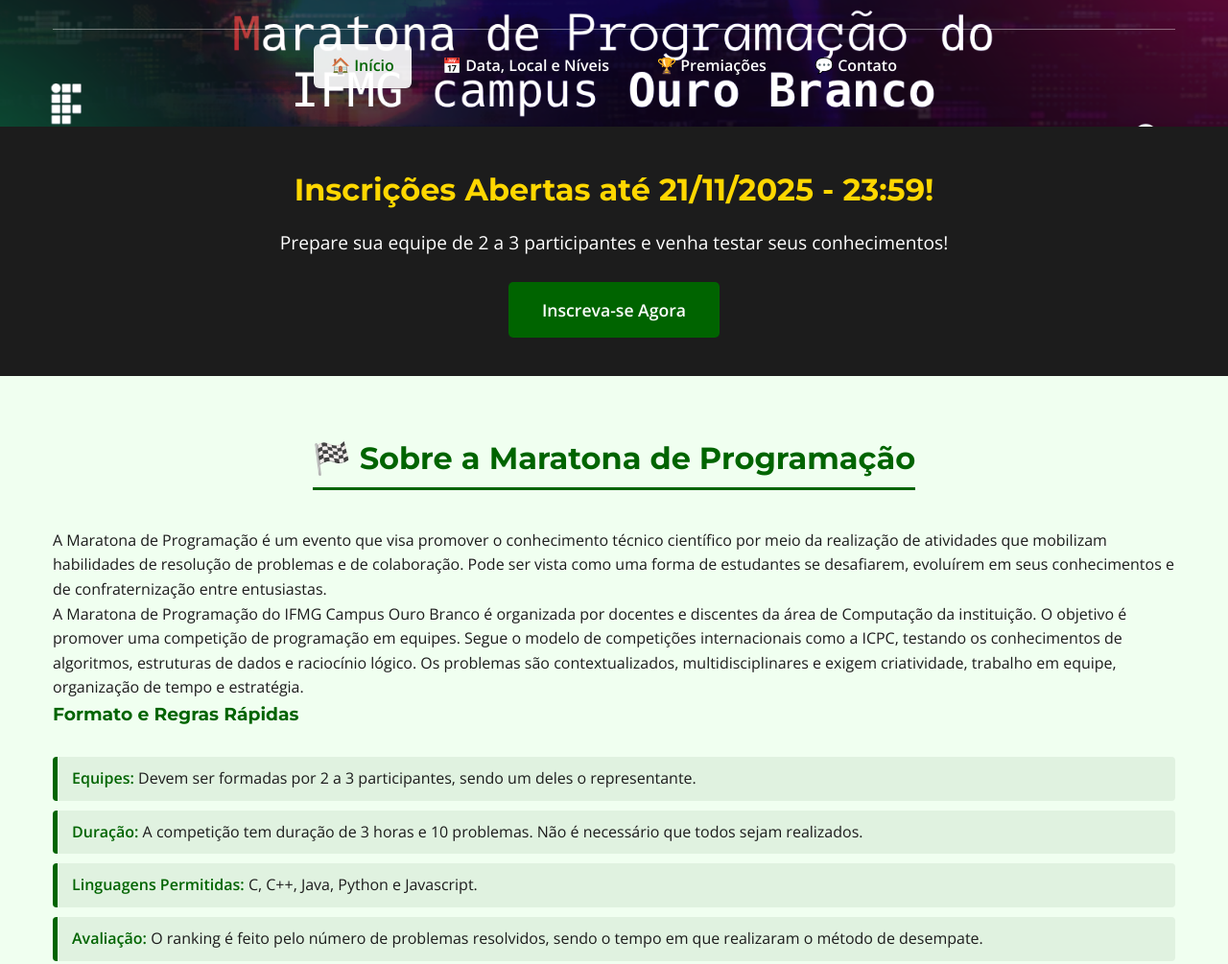
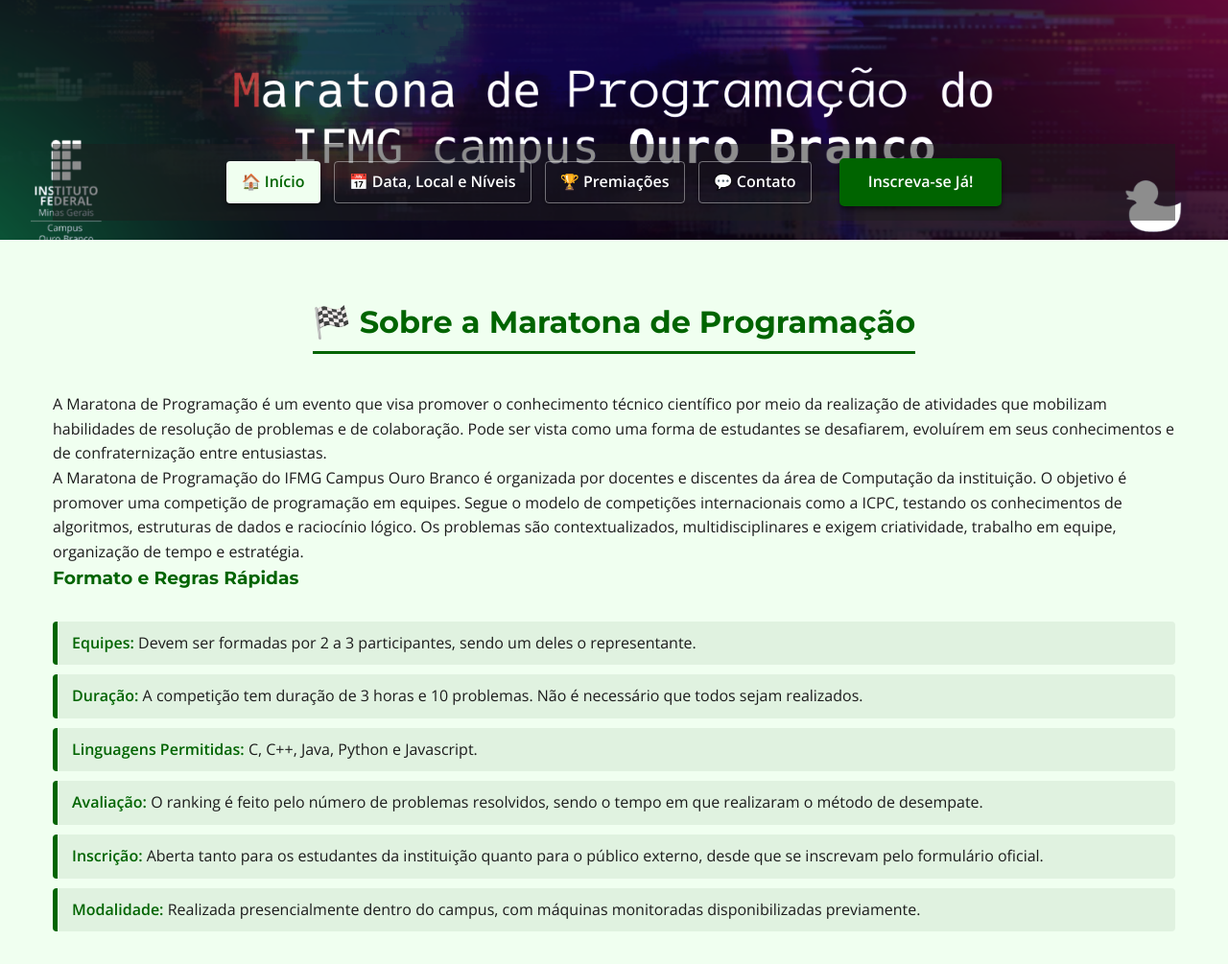
Before and after one commit to Sxmvel/Maratona-Programacao-IFMG, a plain HTML site: page index.html in a window 1280 px wide. Shown: the top 1005 px of the page at 96% size. Drawn offline with nearby package versions, Linux system fonts and the light colour scheme.

Commit message:
Limpeza visual do cabeçalho. Botões de navegação melhorados

```diff
--- a/css/style.css
+++ b/css/style.css
@@ -20,7 +20,10 @@ body {
     color: var(--color-secondary);
 }
 
-h1, h2, h3, h4 {
+h1,
+h2,
+h3,
+h4 {
     font-family: 'Montserrat', sans-serif;
     color: var(--color-primary);
     margin-bottom: 0.5em;
@@ -52,45 +55,71 @@ h1, h2, h3, h4 {
     background-size: cover;
     background-position: center center;
     background-color: var(--color-secondary);
+    color: var(--color-text-light);
 
-    color: var(--color-text-light);
-    padding: 20px 0 40px 0;
+    min-height: 250px;
+    padding-bottom: 20px;
     text-align: center;
+
+    display: flex;
+    flex-direction: column;
+    justify-content: flex-end;
 }
 
 .main-header .container {
-    display: flex;
-    flex-direction: column;
-    align-items: center;
+    width: 100%;
 }
-
 
 nav {
     margin-top: 10px;
     padding-top: 15px;
-    border-top: 1px solid rgba(255, 255, 255, 0.4);
-    width: 100%;
+
+    border-top: none;
+    background-color: rgba(28, 28, 28, 0.5);
+
+    padding: 15px 0;
 }
 
 nav a {
     color: var(--color-text-light);
     text-decoration: none;
-    padding: 10px 18px;
+    padding: 8px 15px;
     margin: 0 5px;
-    border-radius: 6px;
-    transition: background-color 0.3s;
+    border-radius: 4px;
+    transition: background-color 0.2s, color 0.2s;
     display: inline-block;
     font-weight: 600;
+
+
+    border: 1px solid rgba(255, 255, 255, 0.4);
+    box-shadow: 0 1px 3px rgba(0, 0, 0, 0.3);
 }
 
 nav a:hover {
     background-color: rgba(255, 255, 255, 0.2);
+    color: #ffd700;
 }
 
 nav a.active {
-    background-color: rgba(255, 255, 255, 0.9);
+    background-color: var(--color-background);
     color: var(--color-primary);
     font-weight: 700;
+    box-shadow: 0 2px 5px rgba(0, 0, 0, 0.5);
+}
+
+.cta-nav {
+    background-color: #ffd700;
+    color: var(--color-secondary);
+    font-weight: 700 !important;
+    margin-left: 20px;
+    padding: 10px 20px;
+    border: none !important;
+    box-shadow: 0 3px 5px rgba(0, 0, 0, 0.5);
+}
+
+.cta-nav:hover {
+    background-color: #ffc400;
+    color: var(--color-secondary);
 }
 
 
@@ -187,7 +216,8 @@ table {
     text-align: left;
 }
 
-table th, table td {
+table th,
+table td {
     padding: 12px 15px;
     border: 1px solid #ddd;
 }
@@ -425,21 +455,40 @@ footer {
     color: var(--color-secondary);
 }
 
-.horario-final, .endereco-completo {
+.horario-final,
+.endereco-completo {
     font-size: 0.9em;
     font-weight: 400;
     color: #666;
     margin-top: 5px;
 }
 
-.destaque-inscricao { border-bottom: 5px solid #008000; } /* Verde para Inscrição */
-.destaque-inscricao p { color: #008000; }
+.destaque-inscricao {
+    border-bottom: 5px solid #008000;
+}
 
-.destaque-evento { border-bottom: 5px solid #ffd700; } /* Amarelo/Dourado para Evento */
-.destaque-evento p { color: #ffd700; }
+/* Verde para Inscrição */
+.destaque-inscricao p {
+    color: #008000;
+}
 
-.destaque-local { border-bottom: 5px solid #1C1C1C; } /* Preto para Local */
-.destaque-local p { color: #1C1C1C; }
+.destaque-evento {
+    border-bottom: 5px solid #ffd700;
+}
+
+/* Amarelo/Dourado para Evento */
+.destaque-evento p {
+    color: #ffd700;
+}
+
+.destaque-local {
+    border-bottom: 5px solid #1C1C1C;
+}
+
+/* Preto para Local */
+.destaque-local p {
+    color: #1C1C1C;
+}
 
 /* 2. Níveis Grid */
 .niveis-grid {
--- a/index.html
+++ b/index.html
@@ -19,18 +19,12 @@
                 <a href="detalhes.html">📅 Data, Local e Níveis</a>
                 <a href="premiacoes.html">🏆 Premiações</a>
                 <a href="contato.html">💬 Contato</a>
+
+                <a href="https://docs.google.com/forms/d/e/1FAIpQLSeuQUlhc95-racbvlyF35RNhEbnBVcaZll8oMmSsWfQsNeRuQ/viewform"
+                    target="_blank" class="btn-primary cta-nav">Inscreva-se Já!</a>
             </nav>
         </div>
     </header>
-
-    <section id="hero" class="hero">
-        <div class="container">
-            <h3>Inscrições Abertas até 21/11/2025 - 23:59!</h3>
-            <p>Prepare sua equipe de 2 a 3 participantes e venha testar seus conhecimentos!</p>
-            <a href="https://docs.google.com/forms/d/e/1FAIpQLSeuQUlhc95-racbvlyF35RNhEbnBVcaZll8oMmSsWfQsNeRuQ/viewform"
-                target="_blank" class="btn-primary btn-large">Inscreva-se Agora</a>
-        </div>
-    </section>
 
     <section id="sobre" class="section">
         <div class="container">
```
